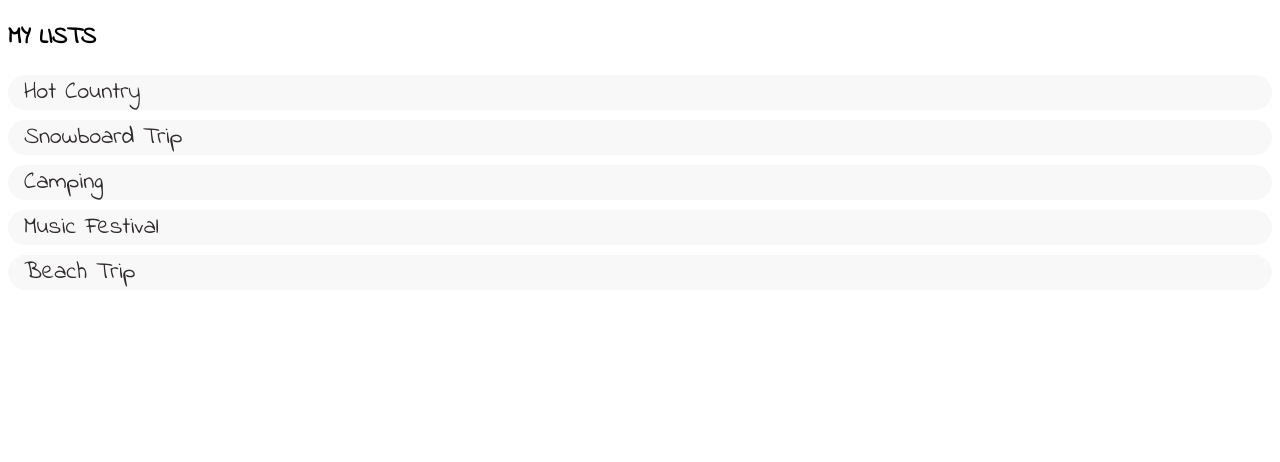
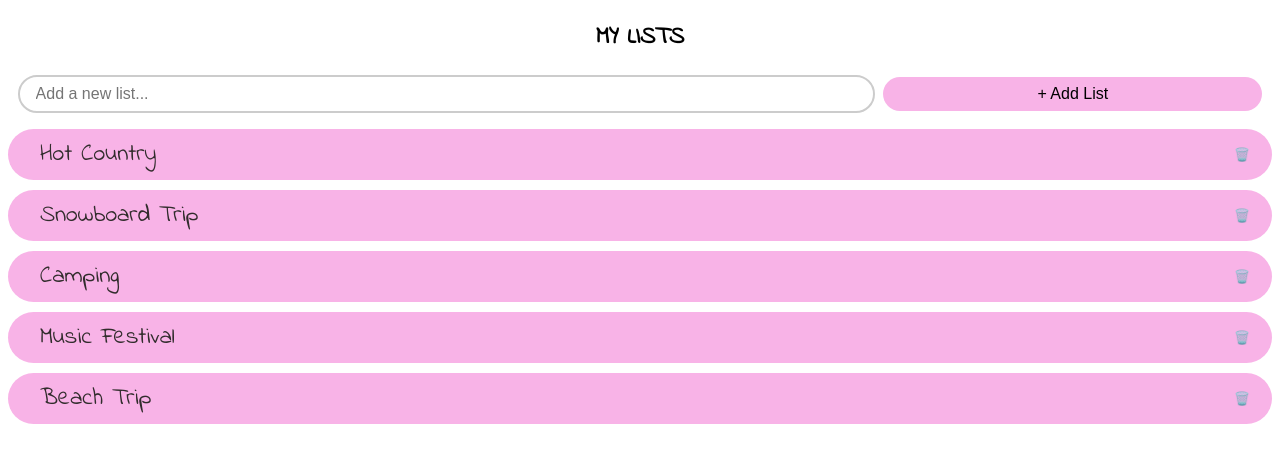
Before and after one commit to fear-me-laws-of-syntax/kate-antonova-list-app, a React (Vite) app in the folder listApp/: page / in a window 1280 px wide. Shown: the top 462 px of the page. Built offline with nearby package versions, Linux system fonts and the light colour scheme.

Commit message:
adding option to add a new list

```diff
--- a/listApp/src/components/ListDetail/ListDetail.scss
+++ b/listApp/src/components/ListDetail/ListDetail.scss
@@ -10,7 +10,7 @@ li {
 
 li.checked {
     text-decoration: line-through;
-    color: rgb(169, 163, 163);
+    color: rgb(189, 177, 177);
     /* Strikethrough style */
 }
 
--- a/listApp/src/components/MyLists/MyLists.jsx
+++ b/listApp/src/components/MyLists/MyLists.jsx
@@ -1,17 +1,93 @@
-import { Link } from 'react-router-dom';
-import './MyLists.scss';
+// import { Link } from 'react-router-dom';
+// import './MyLists.scss';
+// import { useState } from 'react';
+
+// const MyLists = () => {
+//     const [lists, setLists] = useState(['Hot Country', 'Snowboard Trip', 'Camping', 'Music Festival', 'Beach Trip']); // Example data
+
+//     // Function to delete a list item with confirmation
+//     const deleteListItem = (indexToDelete) => {
+//         const confirmDelete = window.confirm('Are you sure you want to delete this list?');
+//         if (confirmDelete) {
+//             setLists(lists.filter((_, index) => index !== indexToDelete));
+//         }
+//     };
+
+//     return (
+//         <div>
+//             <h2 className="my-lists__header">MY LISTS</h2>
+//             <ul>
+//                 {lists.map((listName, index) => (
+//                     <li key={index} className="list-item">
+//                         <Link to={`/list/${listName.toLowerCase().replace(' ', '-')}`}>{listName}</Link>
+//                         <button className="delete-btn" onClick={() => deleteListItem(index)}>🗑️</button>
+//                     </li>
+//                 ))}
+//             </ul>
+//         </div>
+//     );
+// };
+
+// export default MyLists;
 
 
+import { Link, useNavigate } from 'react-router-dom'; // Use useNavigate instead of useHistory
+import './MyLists.scss';
+import { useState } from 'react';
+
 const MyLists = () => {
-    const lists = ['Hot Country', 'Snowboard Trip', 'Camping', 'Music Festival', 'Beach Trip']; // Example data
+    const [lists, setLists] = useState(['Hot Country', 'Snowboard Trip', 'Camping', 'Music Festival', 'Beach Trip']); // Example data
+    const [newListName, setNewListName] = useState(''); // State to manage new list input
+    const navigate = useNavigate(); // Hook to manage redirection
+
+    // Function to handle input change
+    const handleInputChange = (e) => {
+        setNewListName(e.target.value);
+    };
+
+    // Function to handle form submission
+    const handleFormSubmit = (e) => {
+        e.preventDefault();
+        if (newListName.trim() === '') return; // Prevent empty submissions
+
+        // Add new list to lists state
+        setLists([...lists, newListName]);
+
+        // Redirect to the new list page
+        navigate(`/list/${newListName.toLowerCase().replace(' ', '-')}`);
+
+        // Clear input field after submission
+        setNewListName('');
+    };
+
+    // Function to delete a list item with confirmation
+    const deleteListItem = (indexToDelete) => {
+        const confirmDelete = window.confirm('Are you sure you want to delete this list?');
+        if (confirmDelete) {
+            setLists(lists.filter((_, index) => index !== indexToDelete));
+        }
+    };
 
     return (
         <div>
-            <h2>MY LISTS</h2>
+            <h2 className="my-lists__header">MY LISTS</h2>
+            {/* Add New List Form */}
+            <form onSubmit={handleFormSubmit} className="my-lists__form">
+                <input
+                    type="text"
+                    value={newListName}
+                    onChange={handleInputChange}
+                    maxLength="50"
+                    placeholder="Add a new list..."
+                    className="my-lists__input"
+                />
+                <button type="submit" className="my-lists__submit-btn"> + Add List</button>
+            </form>
             <ul>
                 {lists.map((listName, index) => (
-                    <li key={index}>
+                    <li key={index} className="list-item">
                         <Link to={`/list/${listName.toLowerCase().replace(' ', '-')}`}>{listName}</Link>
+                        <button className="delete-btn" onClick={() => deleteListItem(index)}>🗑️</button>
                     </li>
                 ))}
             </ul>
--- a/listApp/src/components/MyLists/MyLists.scss
+++ b/listApp/src/components/MyLists/MyLists.scss
@@ -1,8 +1,116 @@
+// .my-lists {
+
+//     &__header {
+//         text-align: center;
+//     }
+
+
+// }
+
+
+// li {
+//     background-color: rgb(248, 179, 231);
+//     border-radius: 30px;
+//     display: flex;
+//     /* Add flexbox */
+//     align-items: center;
+//     justify-content: space-between;
+//     /* Space between items */
+//     padding: 0.5rem 1rem;
+//     /* Padding for the list item */
+//     margin-bottom: 0.5rem;
+//     /* Spacing between list items */
+// }
+
+// a {
+//     padding-left: 1rem;
+//     text-decoration: none;
+//     /* Remove underline from links */
+// }
+
+// .delete-btn {
+//     background: none;
+//     border: none;
+//     cursor: pointer;
+//     font-size: 0.8rem;
+//     margin-left: 1rem;
+//     /* Space between link and bin */
+//     color: #ff4d4d;
+//     /* Red color for the bin */
+// }
+
+// .delete-btn:hover {
+//     color: #ff0000;
+//     /* Darker red on hover */
+// }
+
+.my-lists {
+    &__header {
+        text-align: center;
+    }
+
+    &__form {
+        display: flex;
+        justify-content: center;
+        align-items: center;
+        margin-bottom: 1rem;
+    }
+
+    &__input {
+        border: 2px solid #ccc;
+        border-radius: 30px;
+        padding: 0.5rem 1rem;
+        font-size: 1rem;
+        margin-right: 0.5rem;
+        outline: none;
+        width: 65%;
+    }
+
+    &__input:focus {
+        border-color: #f8b3e7;
+        /* Match border color on focus */
+    }
+
+    &__submit-btn {
+        background-color: #f8b3e7;
+        border: none;
+        border-radius: 30px;
+        padding: 0.5rem 1rem;
+        font-size: 1rem;
+        cursor: pointer;
+        transition: background-color 0.3s ease;
+        width: 30%;
+    }
+
+    &__submit-btn:hover {
+        background-color: #d07095;
+    }
+}
+
 li {
-    background-color: rgb(249, 248, 248);
+    background-color: rgb(248, 179, 231);
     border-radius: 30px;
+    display: flex;
+    align-items: center;
+    justify-content: space-between;
+    padding: 0.5rem 1rem;
+    margin-bottom: 0.5rem;
 }
 
 a {
     padding-left: 1rem;
+    text-decoration: none;
 }
+
+.delete-btn {
+    background: none;
+    border: none;
+    cursor: pointer;
+    font-size: 0.8rem;
+    margin-left: 1rem;
+    color: #ff4d4d;
+}
+
+.delete-btn:hover {
+    color: #ff0000;
+}
```
